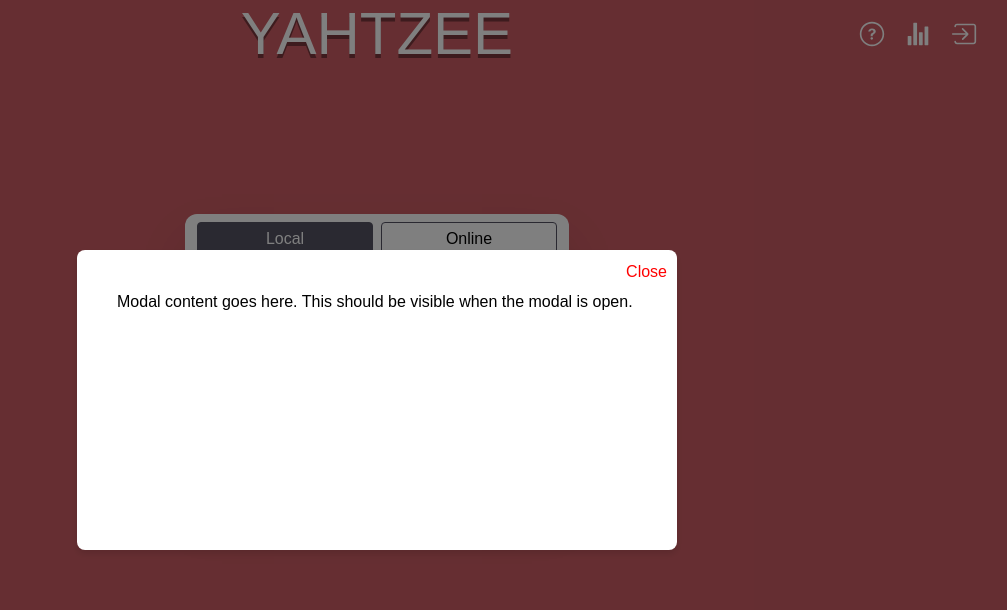
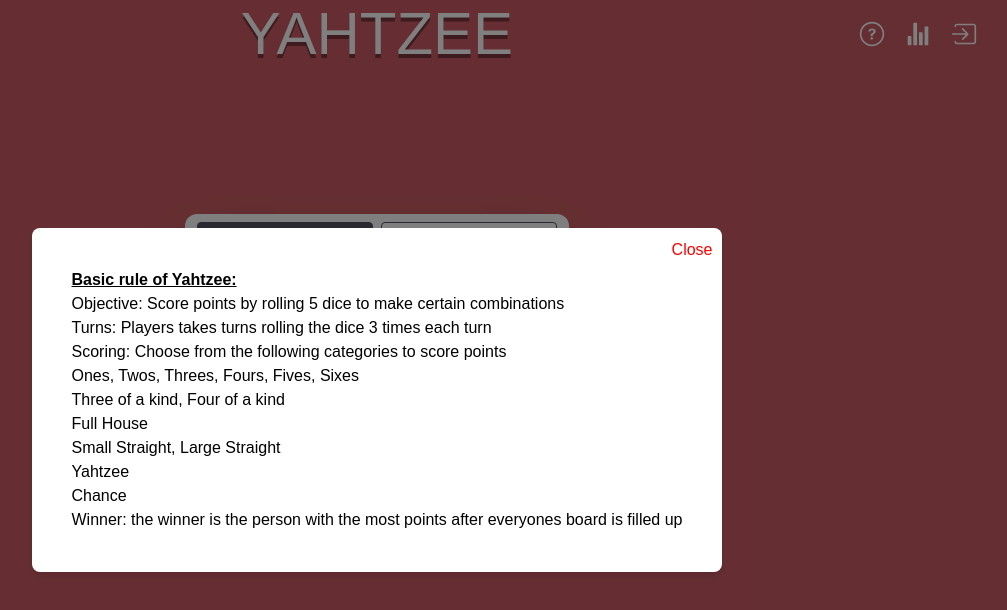
Before and after one commit to aayushb03/yahtzee, a Next.js app: page / in a window 1280 px wide. Both pictures are taken after a click on the button 1134 px from the left and 34 px from the top of the page. Shown: the top 610 px of the page, without its empty margins (263-1270 px from the left). Built offline with nearby package versions, Linux system fonts and the light colour scheme; no server answers; the database is empty; a web font is replaced by a local one.

Commit message:
minor changes to help button

```diff
--- a/src/app/components/nav.tsx
+++ b/src/app/components/nav.tsx
@@ -38,8 +38,19 @@
 
       {/* This Modal should appear when isHelpModalOpen is true */}
       <Modal isOpen={isHelpModalOpen} onClose={() => setHelpModalOpen(false)}>
-        <p>Modal content goes here. This should be visible when the modal is open.</p>
-        {/* xxxxxx texts goes here  */}
+        <p><u><b>Basic rule of Yahtzee:</b></u></p>
+        <p>Objective: Score points by rolling 5 dice to make certain combinations</p>
+        <p>Turns: Players takes turns rolling the dice 3 times each turn</p>
+        <p>Scoring: Choose from the following categories to score points</p>
+        <ul>
+          <li>Ones, Twos, Threes, Fours, Fives, Sixes</li>
+          <li>Three of a kind, Four of a kind</li>
+          <li>Full House</li>
+          <li>Small Straight, Large Straight</li>
+          <li>Yahtzee</li>
+          <li>Chance</li>
+        </ul>
+        <p>Winner: the winner is the person with the most points after everyones board is filled up</p>
       </Modal>
 
       {/* This Modal should appear when statsOpen is true */}
```
